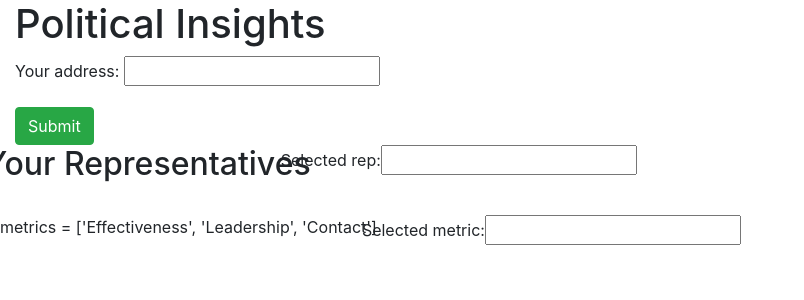
After one commit to mslisa/PoliticalInsights, a Django app: template PoliticalInsights/PI_proj/templates/reps.html in a window 1280 px wide. The commit adds this page. Shown: the top 300 px of the page, without its empty margins (0-804 px from the left). Run offline with Django 3.2, Linux system fonts and the light colour scheme; the template is opened without the code that fills it: values that come from a table or form of the project are taken from there, others are empty; some libraries are stand-ins or nearby versions.

Commit message:
Address field form sending information

```diff
--- /dev/null
+++ b/PoliticalInsights/PI_proj/PI_app/forms.py
@@ -0,0 +1,15 @@
+# form for submitting information from the website to the server
+# basic path is url--{address, rep, metric}-->server
+# with a return of url<--{metric supply}--server
+
+from django import forms
+from .models import Effectiveness
+
+class UserAddress(forms.Form):
+    user_address = forms.CharField(label='Your address', strip=True)
+
+class SelectRep(forms.Form):
+    selected_rep = forms.CharField(strip=True)
+
+class SelectMetricType(forms.Form):
+    selected_metric = forms.CharField(strip=True)
--- a/PoliticalInsights/PI_proj/templates/base.html
+++ b/PoliticalInsights/PI_proj/templates/base.html
@@ -14,41 +14,24 @@
 
       <h1>Political Insights</h1>	<!-- TODO: add in as image -->
 
-     Enter your address here:	<!-- TODO: make this function -->
+      <form method="post" novalidate>
+        {% csrf_token %}
+        {{ user_address_form.as_p }}
+        <button type="submit" class="btn btn-success">Submit</button>
+      </form>
 
       <!-- row of reps -->	<!-- TODO: activate button of current page, https://stackoverflow.com/questions/4626431/highlight-the-navigation-menu-for-the-current-page -->
       <div class="row">
-        <h2>Your Representatives</h2>
-      </div>
-      <div class="row">
-        {% for rep_id, rep in my_reps.items %}
-          <div class="col">
-            <button class="btn btn-link active" type="submit" name='rep_select' value={{ rep_id }}>
-              <img src={{ rep.img_url }} alt={{ rep.name }} height="165" width="135" class="rounded"><br>
-              {{ rep.chamber }}<br>
-              {{ rep.name }}<br>
-            </button>
-          </div>
-        {% endfor %}
+        {% block rep_row %}
+        {% endblock %}
       </div>
 
       <br>
 
       <!-- page navigation tabs -->	<!-- TODO: activate button of current page -->
       <div class="row">
-        <nav aria-label="Metric navigation for selected representative">
-          <ul class="pagination">
-            <li class="page-item active">
-              <a class="page-link" href="#" >Effectiveness<span class="sr-only">(current)</span></a>
-            </li>
-            <li class="page-item">
-              <a class="page-link" href="#">Leadership</a>
-            </li>
-            <li class="page-item">
-              <a class="page-link" href="#">Contact</a>
-            </li>
-          </ul>
-        </nav>
+        {% block metrics %}
+        {% endblock %}
       </div>
 
       <!-- Content -->
--- /dev/null
+++ b/PoliticalInsights/PI_proj/templates/reps.html
@@ -0,0 +1,39 @@
+{% extends 'base.html' %}
+
+{% block rep_row %}
+  <div class="row">
+    <h2>Your Representatives</h2>
+  </div>
+  <div class="row">
+    <form method="post">
+      {% csrf_token %}
+      {{ selected_rep_form}}
+      {% for rep_id, rep in my_reps.items %}
+        <div class="col">
+          <button class="btn btn-link active" type="submit" name='selected_rep' value={{ rep_id }}  aria-label={{ rep_id }}>
+            <img src={{ rep.img_url }} alt={{ rep.name }} height="165" width="135" class="rounded"><br>
+            {{ rep.chamber }}<br>
+            {{ rep.name }}<br>
+          </button>
+        </div>
+      {% endfor %}
+    </form>
+  </div>
+{% endblock %}
+
+{% block metrics %}
+  metrics = ['Effectiveness', 'Leadership', 'Contact']
+  <div class="row">
+    <form method="post">
+      {% csrf_token %}
+      {{ selected_metric_form }}
+      {% for metric in metrics %}
+        <div class="btn-group" role="group" aria-label="Metrics for selected representative">
+          <button type="button" class="btn btn-primary" name={{ metric }}>
+            {{ metric }}
+          </button>
+        </div>
+      {% endfor %}
+    </form>
+  </div>
+{% endblock %}
```
Also changed, not shown: PoliticalInsights/PI_proj/PI_app/views.py (+55 -25 lines), PoliticalInsights/PI_proj/templates/home.html (+6 -2 lines).
